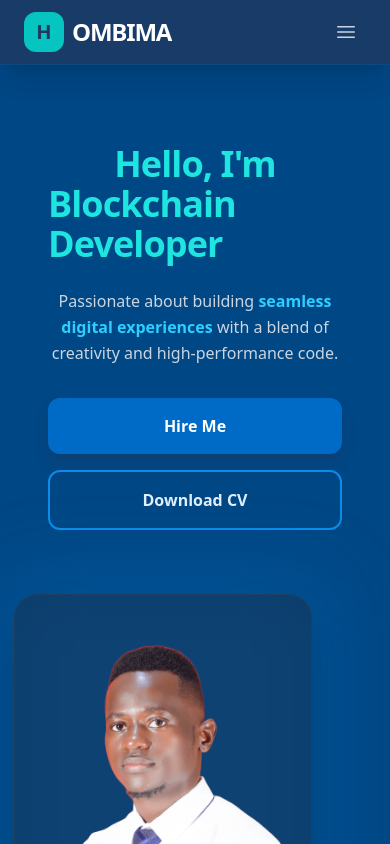
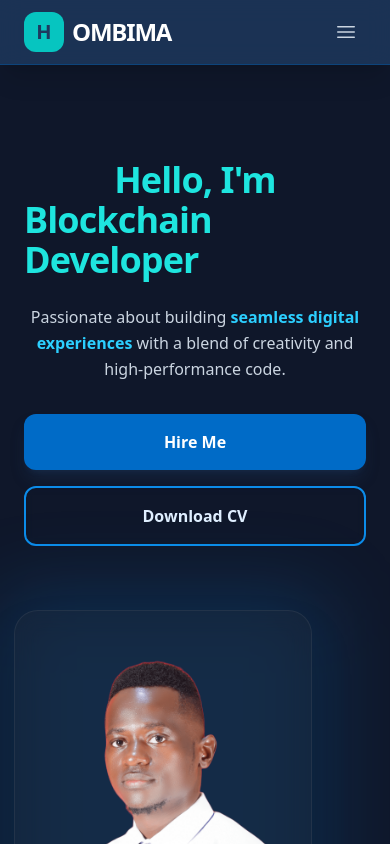
Before and after one commit to ombima56/ombima-hillary, a React (Vite) app in the folder frontend/: page / in a window 390 px wide. Shown: the top 844 px of the page. Built offline with nearby package versions, Linux system fonts and the light colour scheme.

Commit message:
feat: update HomePage background styling and adjust container padding for improved responsiveness

```diff
--- a/frontend/src/pages/HomePage.jsx
+++ b/frontend/src/pages/HomePage.jsx
@@ -8,11 +8,16 @@ import Footer from "../components/ui/ProjectCard/Footer";
 
 export default function Home() {
   return (
-    <main className="flex min-h-screen flex-col bg-primary-800">
+    <main className="flex min-h-screen flex-col bg-neutral-900 relative">
+      {/* Subtle Background Accent (Non-gradient) */}
+      <div className="fixed inset-0 pointer-events-none overflow-hidden -z-10">
+        <div className="absolute top-[-10%] left-[-10%] w-[40%] h-[40%] bg-primary-600/5 blur-[100px] rounded-full"></div>
+        <div className="absolute bottom-[-10%] right-[-10%] w-[40%] h-[40%] bg-accent-600/5 blur-[100px] rounded-full"></div>
+      </div>
+
       <Navbar />
-      <div className="container mt-24 mx-auto px-12 py-4">
+      <div className="container mt-24 mx-auto px-6 sm:px-12 py-8">
         <HeroSection />
-        {/* <AchievementsSection /> */}
         <AboutSection />
         <ProjectsSection />
         <EmailSection />
```
